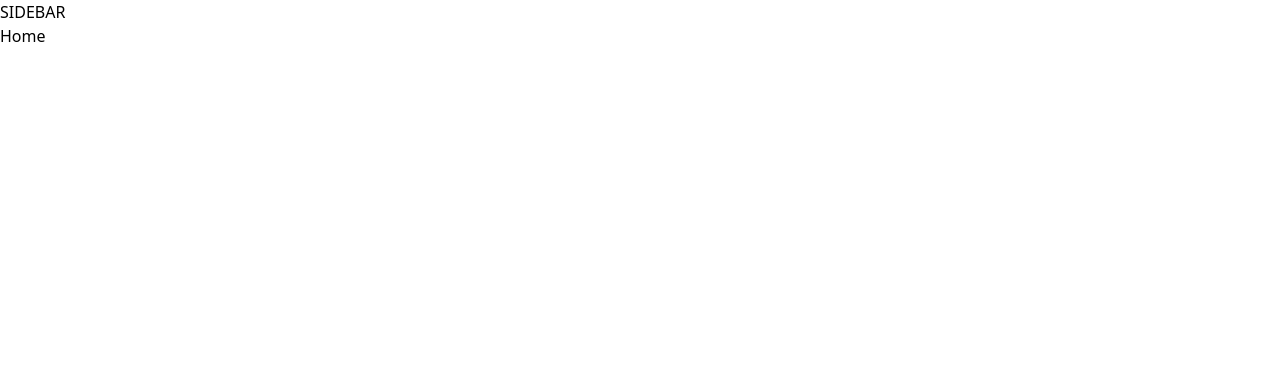
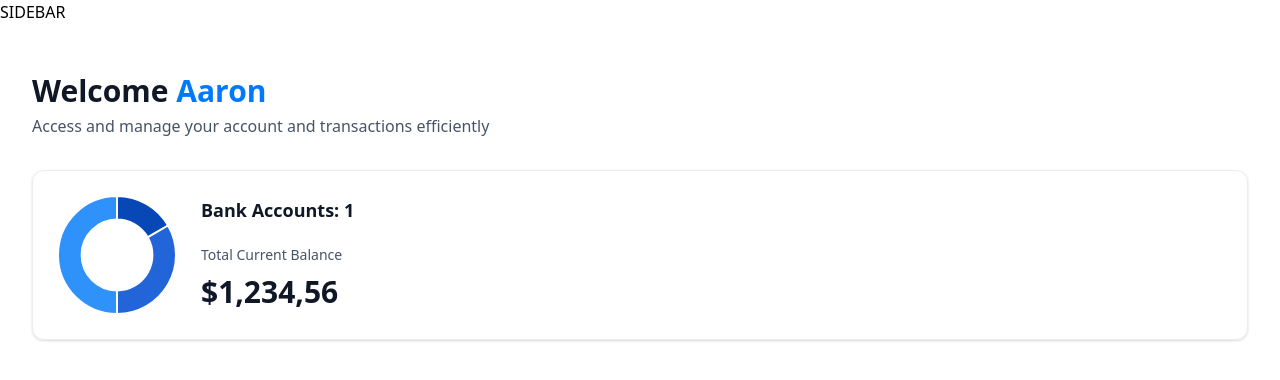
Before and after one commit to AaronJai/banking_saas_platform, a Next.js app: page / in a window 1280 px wide. Shown: the top 380 px of the page. Built offline with nearby package versions, Linux system fonts and the light colour scheme.

Commit message:
Implement home page

```diff
--- a/app/(root)/page.tsx
+++ b/app/(root)/page.tsx
@@ -1,8 +1,29 @@
+import HeaderBox from '@/components/HeaderBox'
+import TotalBalanceBox from '@/components/TotalBalanceBox'
 import React from 'react'
 
 const Home = () => {
+  const loggedIn = { firstName: "Aaron "}
+
   return (
-    <div>Home</div>
+    <section className='home'>
+      <div className='home-content'>
+        <header className='home-header'>
+          <HeaderBox
+            type="greeting"
+            title="Welcome"
+            user={loggedIn?.firstName || "Guest"}
+            subtext="Access and manage your account and transactions efficiently"
+          />
+
+          <TotalBalanceBox
+            accounts={[]}
+            totalBanks={1}
+            totalCurrentBalance={1234.56}
+          />
+        </header>
+      </div>
+    </section>
   )
 }
 
--- /dev/null
+++ b/components/AnimatedCounter.tsx
@@ -0,0 +1,21 @@
+'use client';
+
+// import React from 'react'
+import CountUp from 'react-countup'
+
+const AnimatedCounter = ( { amount }: { amount: number }) => {
+  return (
+    <div className='w-full'>
+        <CountUp
+        decimals={2}
+        decimal=','
+        prefix='$'
+        end={amount} />
+    </div>
+  )
+}
+
+export default AnimatedCounter
+
+// This AnimatedCounter file allows us to turn the CountUp method server side,
+// instead of turning TotalBalanceBox client side.
--- /dev/null
+++ b/components/DoughnutChart.tsx
@@ -0,0 +1,33 @@
+'use client';
+
+import { Doughnut } from 'react-chartjs-2';
+import { Chart as ChartJS, ArcElement, Tooltip, Legend } from 'chart.js';
+
+ChartJS.register(ArcElement, Tooltip, Legend);
+
+const DoughnutChart = ( { accounts }: DoughnutChartProps) => {
+const data = {
+    datasets: [
+        {
+            label: "Banks",
+            data: [1250, 2500, 3750],
+            backgroundColor: ['#0747b6', '#2265d8', '#2f91fa']
+        }
+    ],
+    labels: ['Bank 1', 'Bank 2', 'Bank 3']
+}
+
+  return <Doughnut
+  data={data}
+  options={{
+    cutout: '60%',                          // manages how wide the circles are
+    plugins: {
+        legend: {
+            display: false                  // hides the legend
+        }
+    }
+  }}
+  />
+}
+
+export default DoughnutChart
--- /dev/null
+++ b/components/HeaderBox.tsx
@@ -0,0 +1,18 @@
+import React from 'react'
+
+const HeaderBox = ( { type="title", title, user, subtext }: HeaderBoxProps) => {
+  return (
+    <div className='header-box'>
+        <h1 className='header-box-title'>
+            {title}
+            {type === 'greeting' && (
+                <span className='text-bankGradient'>
+                    &nbsp;{user}</span>
+            )}
+            </h1>
+            <p className='header-box-subtext'>{subtext}</p>
+    </div>
+  )
+}
+
+export default HeaderBox
--- /dev/null
+++ b/components/TotalBalanceBox.tsx
@@ -0,0 +1,35 @@
+import React from 'react'
+import AnimatedCounter from './AnimatedCounter'
+import DoughnutChart from './DoughnutChart'
+
+const TotalBalanceBox = ( {
+    accounts = [],
+    totalBanks,
+    totalCurrentBalance
+}: TotlaBalanceBoxProps) => {
+  return (
+    <section className='total-balance'>
+        <div className='total-balance-chart'>
+            {/* DoughnutChart */}
+            <DoughnutChart accounts={accounts} />
+        </div>
+
+        <div className='flex flex-col gap-6'>
+            <h2 className='header-2'>
+                Bank Accounts: {totalBanks}
+            </h2>
+            <div className='flex flex-col gap-2'>
+                <p className='total-balance-label'>
+                    Total Current Balance
+                </p>
+
+                <div className='total-balance-amount flex-center gap-2'>
+                    <AnimatedCounter amount={totalCurrentBalance}/>
+                </div>
+            </div>
+        </div>
+    </section>
+  )
+}
+
+export default TotalBalanceBox
--- a/lib/utils.ts
+++ b/lib/utils.ts
@@ -66,9 +66,9 @@
 };
 
 export function formatAmount(amount: number): string {
-  const formatter = new Intl.NumberFormat("en-US", {
+  const formatter = new Intl.NumberFormat("en-AU", {
     style: "currency",
-    currency: "USD",
+    currency: "AUD",
     minimumFractionDigits: 2,
   });
 
--- a/package.json
+++ b/package.json
@@ -10,11 +10,15 @@
   },
   "dependencies": {
     "@radix-ui/react-slot": "^1.1.0",
+    "chart.js": "^4.4.3",
     "class-variance-authority": "^0.7.0",
     "clsx": "^2.1.1",
     "lucide-react": "^0.407.0",
     "next": "14.2.5",
+    "query-string": "^9.0.0",
     "react": "^18",
+    "react-chartjs-2": "^5.2.0",
+    "react-countup": "^6.5.3",
     "react-dom": "^18",
     "tailwind-merge": "^2.4.0",
     "tailwindcss-animate": "^1.0.7"
```
Also changed, not shown: 1 other file (tests, documents, lock files or other folders).
